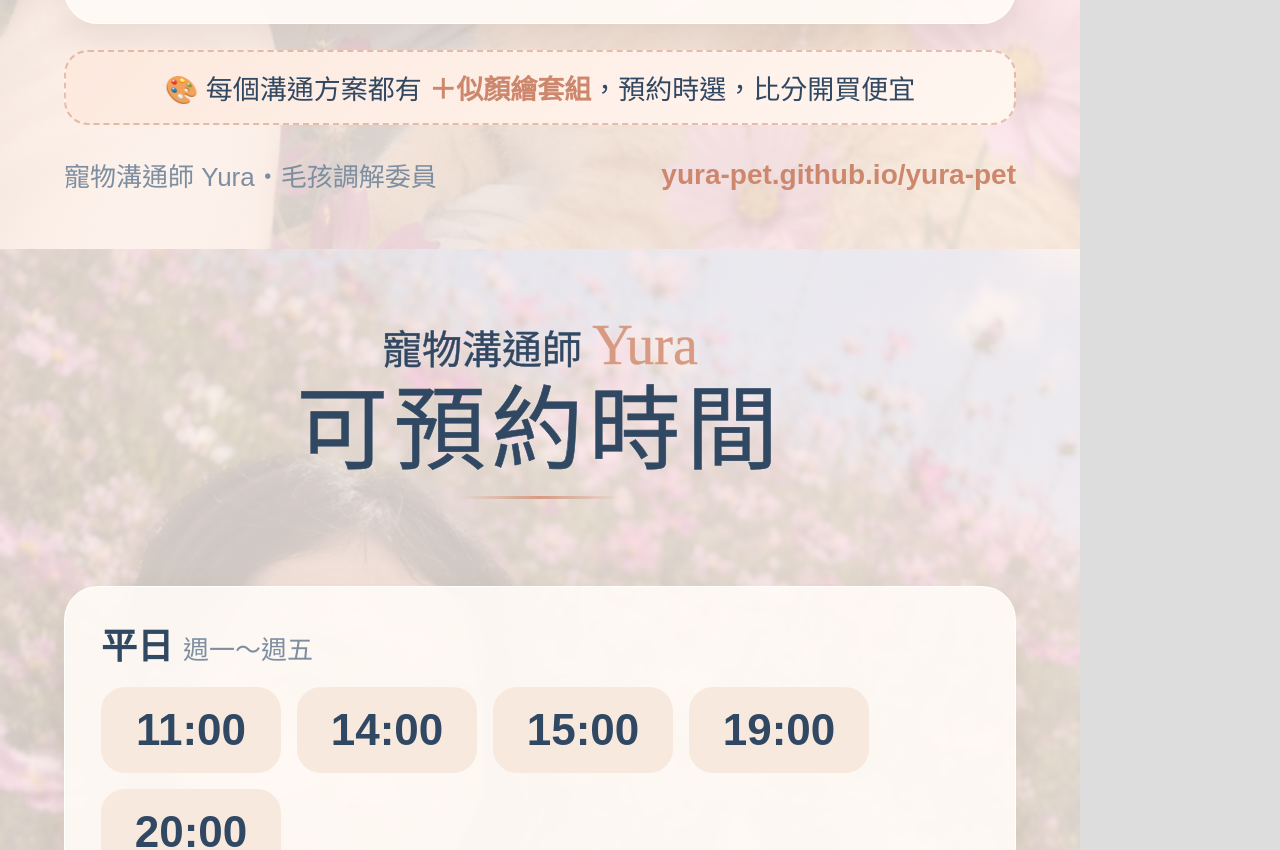
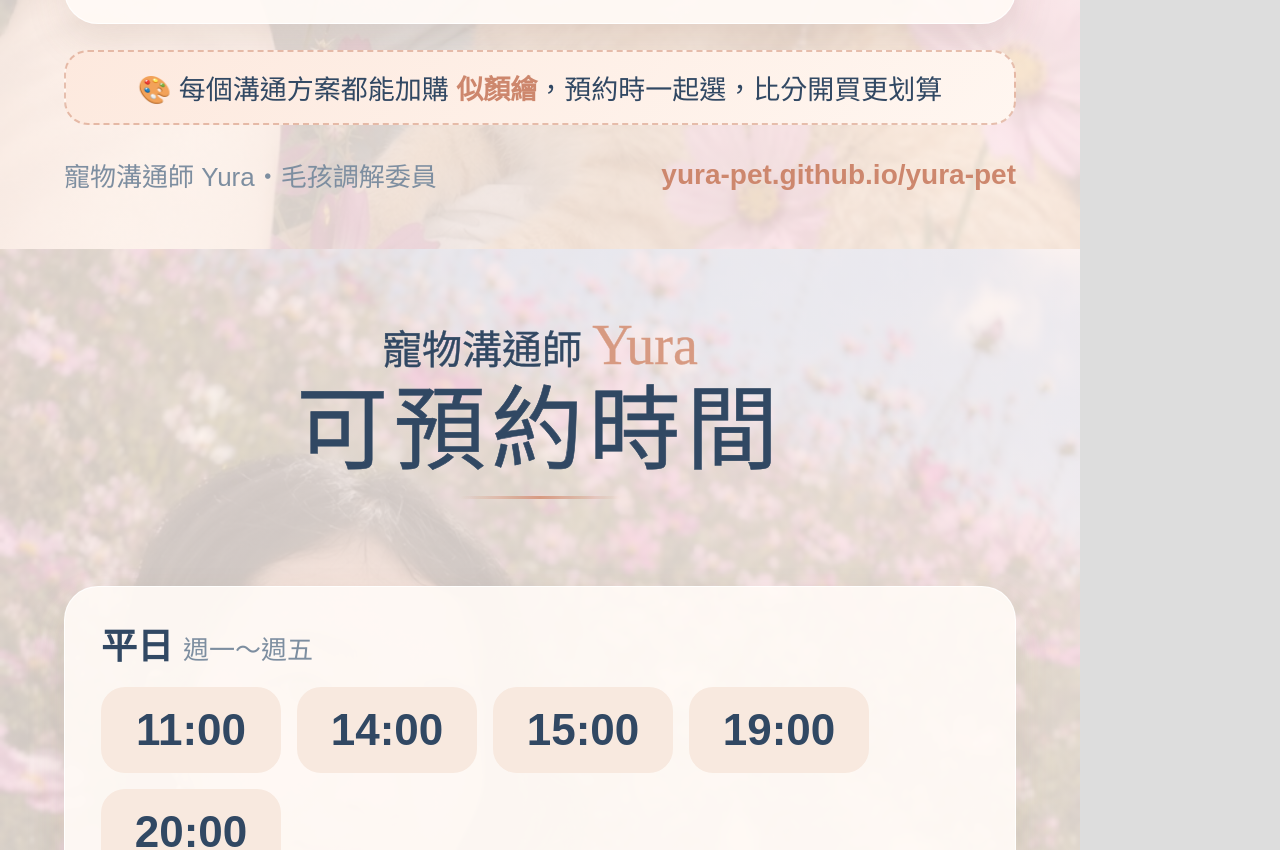
Before and after one commit to yura-pet/yura-pet, a plain HTML site: page marketing/cards.html in a window 1280 px wide. Shown: the part 2451-3301 px from the top of the page. Drawn offline with Linux system fonts and the light colour scheme; a web font is replaced by a local one.

Commit message:
Plans card: clearer illustration add-on line
Co-Authored-By: Claude Opus 5.5 <noreply@anthropic.com>
Claude-Session: https://claude.ai/code/session_01MpWapEGJJ8Q1WB6KntLpTt

```diff
--- a/marketing/cards.html
+++ b/marketing/cards.html
@@ -130,7 +130,7 @@ h1{font-family:"ChenYuluoyan",serif;font-weight:400;font-size:92px;line-height:1
         <div class="row"><span>手繪似顏繪<small>含畫框・含運費</small></span><span class="p">NT$1,500</span></div>
       </div>
     </div>
-    <div class="combo">🎨 每個溝通方案都有 <b>＋似顏繪套組</b>，預約時選，比分開買便宜</div>
+    <div class="combo">🎨 每個溝通方案都能加購 <b>似顏繪</b>，預約時一起選，比分開買更划算</div>
   </div>
   <div class="foot"><span>寵物溝通師 Yura・毛孩調解委員</span><b>yura-pet.github.io/yura-pet</b></div>
 </section>
```
Also changed, not shown: marketing/2-服務方案.png.
